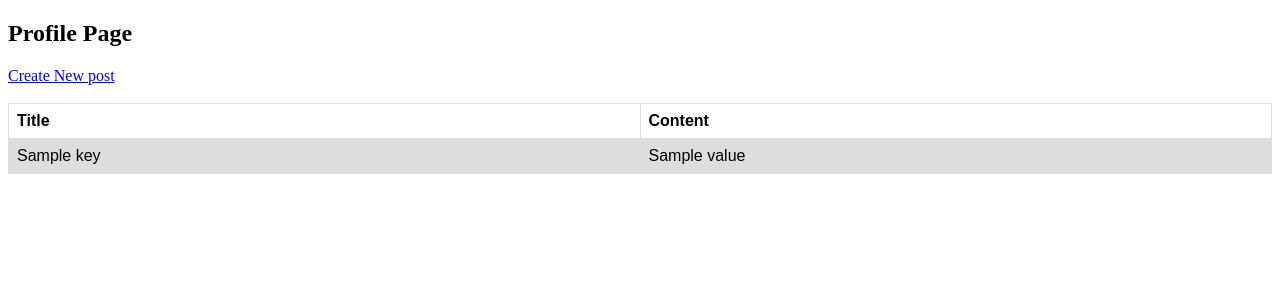
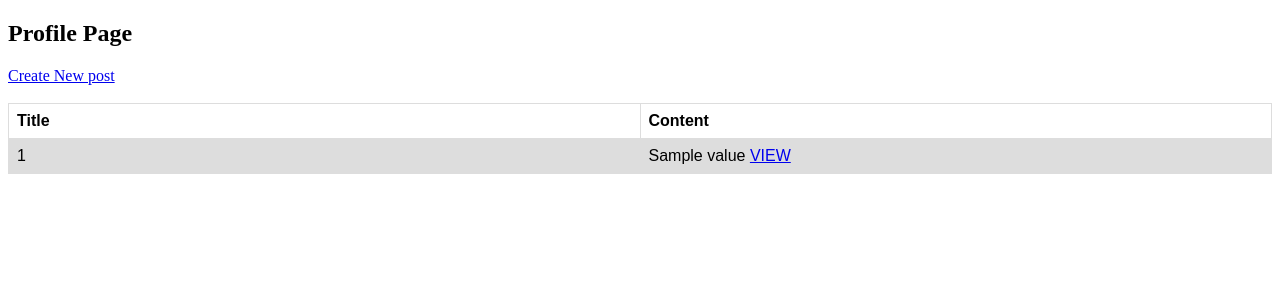
Before and after one commit to jojimmy1/Team-J-Project, a Flask app: template templates/view2.html in a window 1280 px wide. Shown: the top 300 px of the page. Run offline with Flask 2, Linux system fonts and the light colour scheme; the template is opened without the code that fills it: most values are stand-ins (such as "Sample title", 1, 10 or a date in 2020).

Commit message:
View link added

```diff
--- a/main.py
+++ b/main.py
@@ -104,9 +104,9 @@ def seeall(hashedcode):
     id = (c.execute("SELECT * from users where hashcode = ?", (hashedcode,)).fetchall())
     id = id[0][2]
 
-    fetchall = (c.execute("SELECT title,content from posts WHERE userID = ? ORDER BY create_time DESC", (id,)).fetchall())
+    fetchall = (c.execute("SELECT title,content,post_id from posts WHERE userID = ? ORDER BY create_time DESC", (id,)).fetchall())
     for element in (fetchall):
-        db_dict.update({element[0]: element[1]})
+        db_dict.update({(element[0],element[2]): element[1]})
     print(db_dict)
     return flask.render_template('view2.html', data = db_dict, hashedcode = hashedcode)
 
--- a/templates/view2.html
+++ b/templates/view2.html
@@ -35,8 +35,8 @@
 {% for key,value in data.items() %}
 
   <tr>
-    <td>{{key}}</td>
-    <td>{{value}}</td>
+    <td>{{key[0]}}</td>
+    <td>{{value}} <a href="/posts/{{key[1]}}">VIEW</a></td>
   </tr>
 {% endfor %}
 </table>
```
Also changed, not shown: data/database.db.
